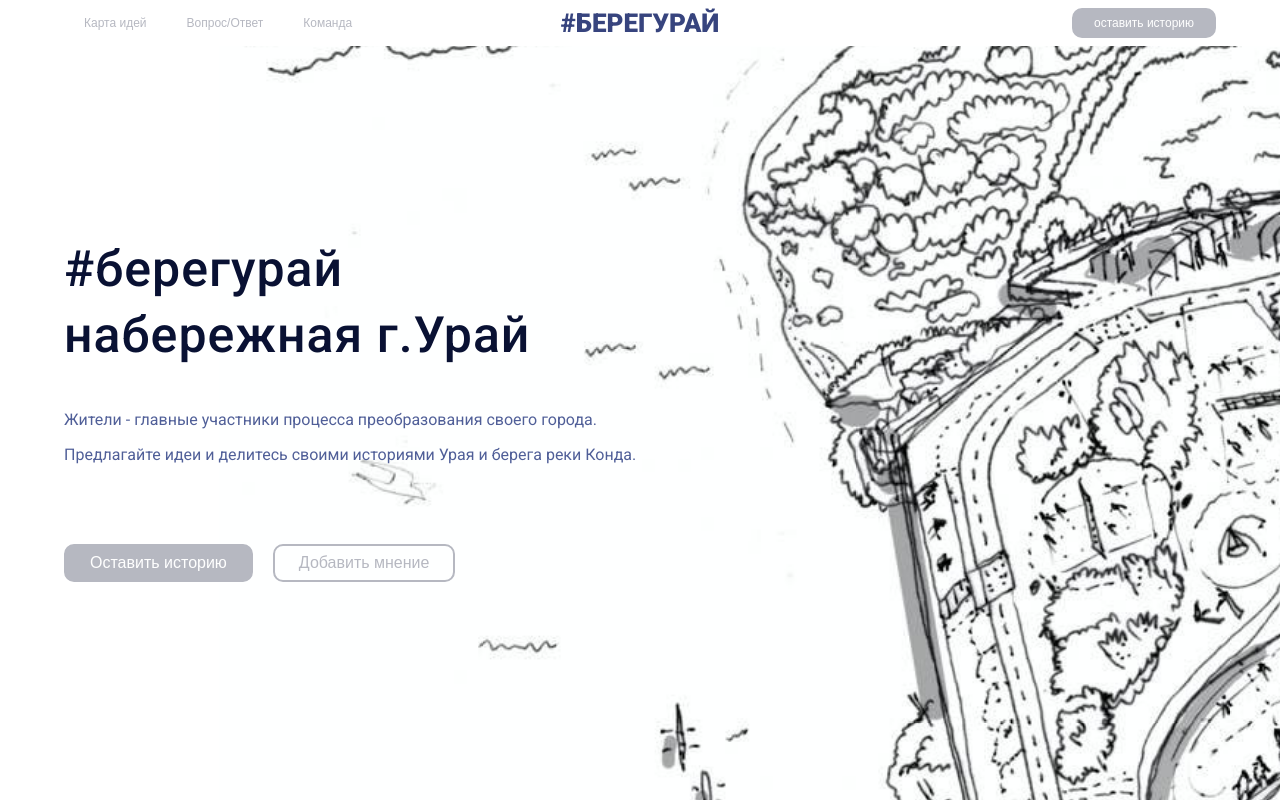
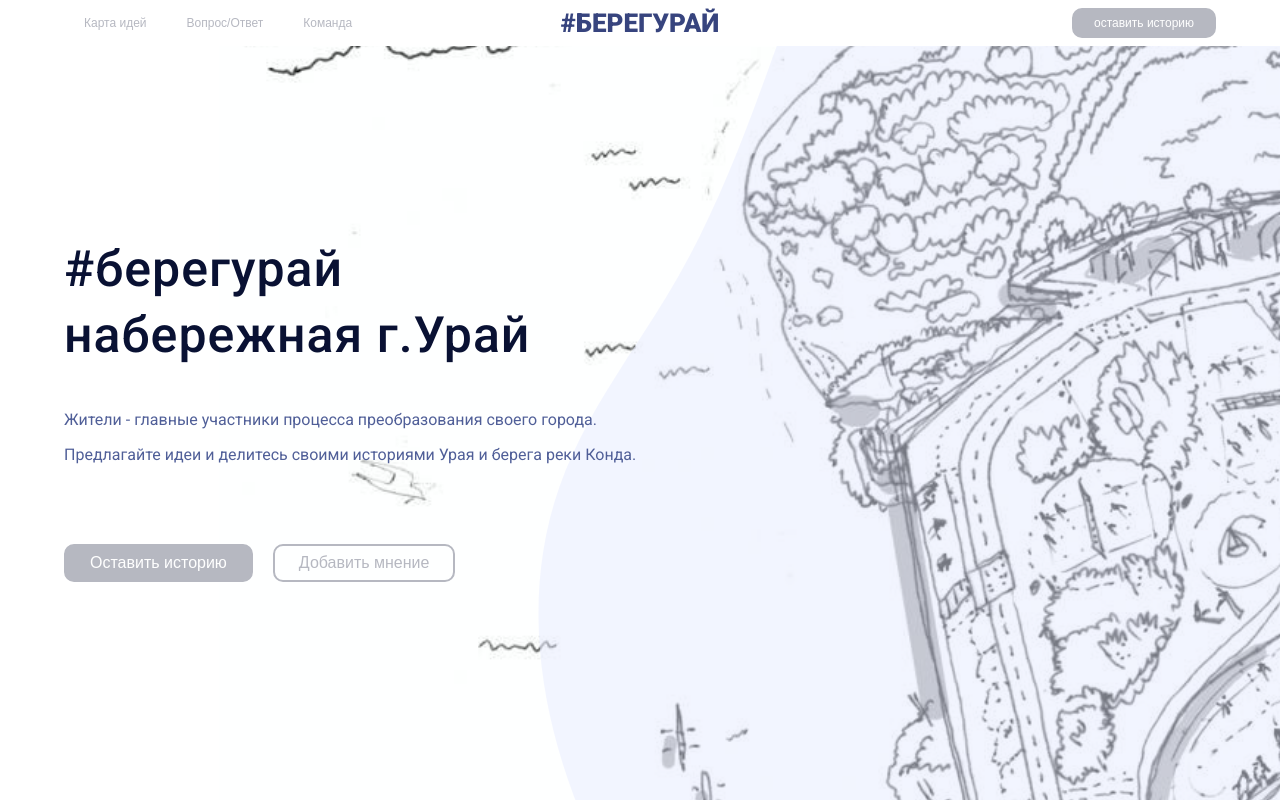
Before and after one commit to designunit/bereguray, a Next.js app: page / in a window 1280 px wide. Built offline with nearby package versions, Linux system fonts and the light colour scheme.

Commit message:
static bubble on hero

```diff
--- a/src/components/IndexPage/index.tsx
+++ b/src/components/IndexPage/index.tsx
@@ -31,13 +31,6 @@ const IndexPage = () => (
         <PageSection
             back={(
                 <>
-                    {/* <Bubble
-                        style={{
-                            position: 'absolute',
-                            width: '100%', height: '100%'
-                        }}
-                        opacity={.5}
-                    /> */}
                     <div style={{
                         width: '100%',
                         height: '100%',
@@ -46,6 +39,15 @@ const IndexPage = () => (
                         backgroundPosition: '30% top',
                         backgroundRepeat: 'no-repeat',
                     }}/>
+                    <img
+                        src='/static/uray2.svg'
+                        style={{
+                            position: 'absolute',
+                            bottom: 0,
+                            right: 0,
+                            height: '100%',
+                        }}
+                    />
                 </>
             )}
         >
```
Also changed, not shown: public/static/uray2.svg (added).
